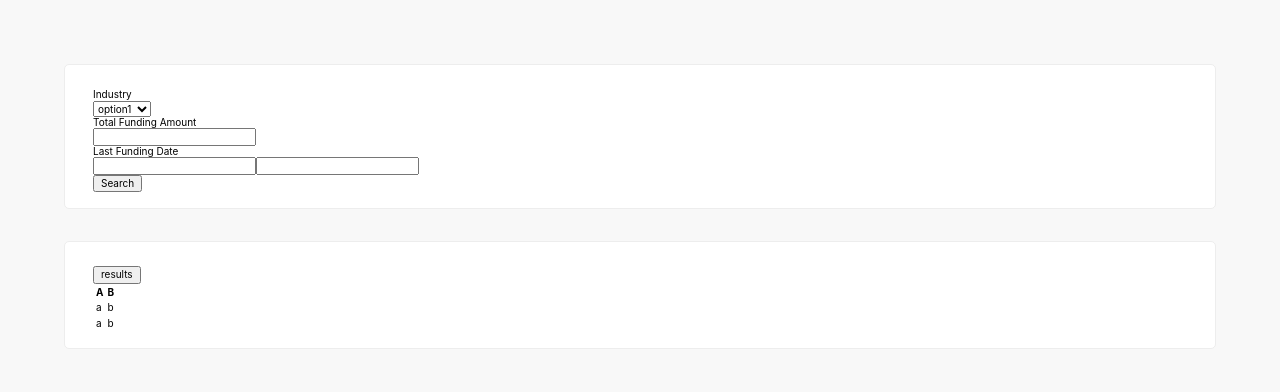
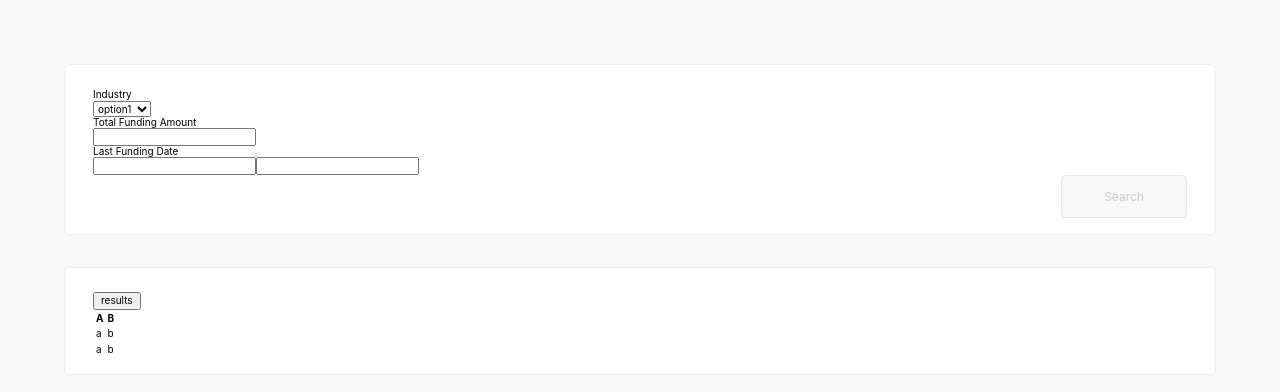
Before and after one commit to nryotaro/furry-doodle, a React (Create React App) app: page / in a window 1280 px wide. Shown: the top 392 px of the page. Built offline with nearby package versions, Linux system fonts and the light colour scheme.

Commit message:
Create disable button

```diff
--- /dev/null
+++ b/src/components/Button/index.module.scss
@@ -0,0 +1,33 @@
+.container {
+    border: 1px solid;
+    font-size: 1.2rem;
+    font-weight: 400;
+    border-radius: 5px;
+    padding: 14px 42px;
+}
+
+.disable {
+    background-color: #f8f8f8;
+    border-color:#e5e5e5;
+    color: #cbcbcb;
+}
+/*
+.search > button {
+    // background-color: #191919;
+    // border-color: #191919;
+    background-color: #f8f8f8;
+    border: 1px solid #e5e5e5;
+    font-size: 1.2rem;
+    // color: white;
+    color: #cbcdcb;
+    font-weight: 400;
+    border-radius: 5px;
+    height: 40px;
+    width: 120px;
+    -webkit-appearance: none;
+    &:hover {
+        // background-color: #363636;
+        // border-color: #363636;
+    }
+}
+*/
--- /dev/null
+++ b/src/components/Button/index.tsx
@@ -0,0 +1,13 @@
+import { ReactNode } from 'react';
+import styles from './index.module.scss';
+interface ButtonProps {
+    children: ReactNode,
+}
+
+function Button({children}: ButtonProps) {
+    return <button className={`${styles.container} ${styles.disable}`}>
+        {children}
+    </button>
+}
+
+export default Button;
--- a/src/components/Search/Form/index.module.scss
+++ b/src/components/Search/Form/index.module.scss
@@ -1,13 +1,5 @@
-.container {
-    background-color: pink;
-}
 
-.container > .options {
-
-}
-
-.container > .search {
-   background-color: blue;
+.search {
    display: flex;
    flex-direction: row-reverse;
 }
--- a/src/components/Search/Form/index.tsx
+++ b/src/components/Search/Form/index.tsx
@@ -1,3 +1,4 @@
+import Button from '../../Button';
 import Fragment from '../../Fragment';
 import styles from './index.module.scss';
 
@@ -24,7 +25,7 @@ function Form() {
       </div>
     </div>
     <div className={styles.search}>
-      <button>Search</button>
+      <Button>Search</Button>
     </div>
   </Fragment>
 }
```
